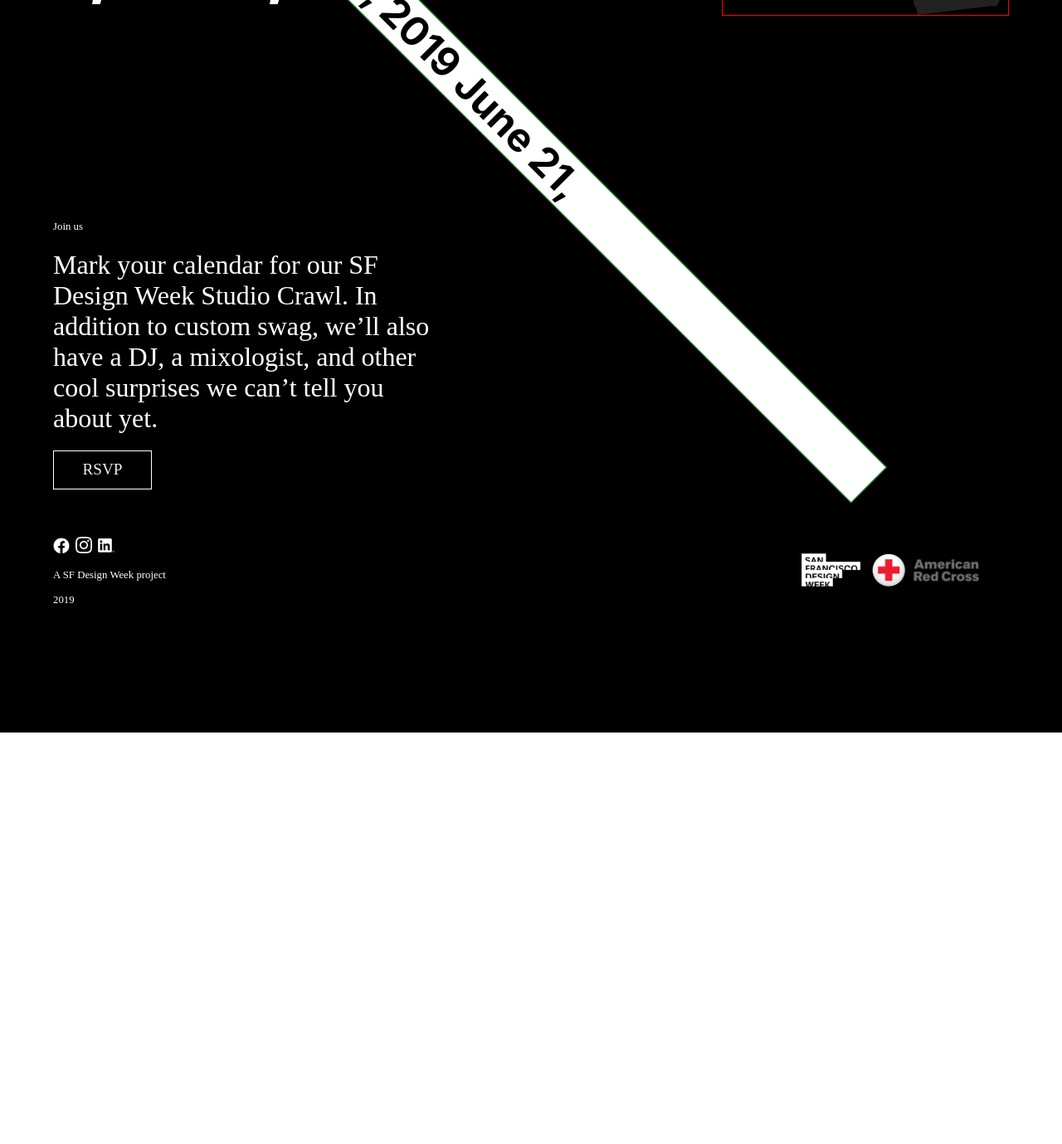
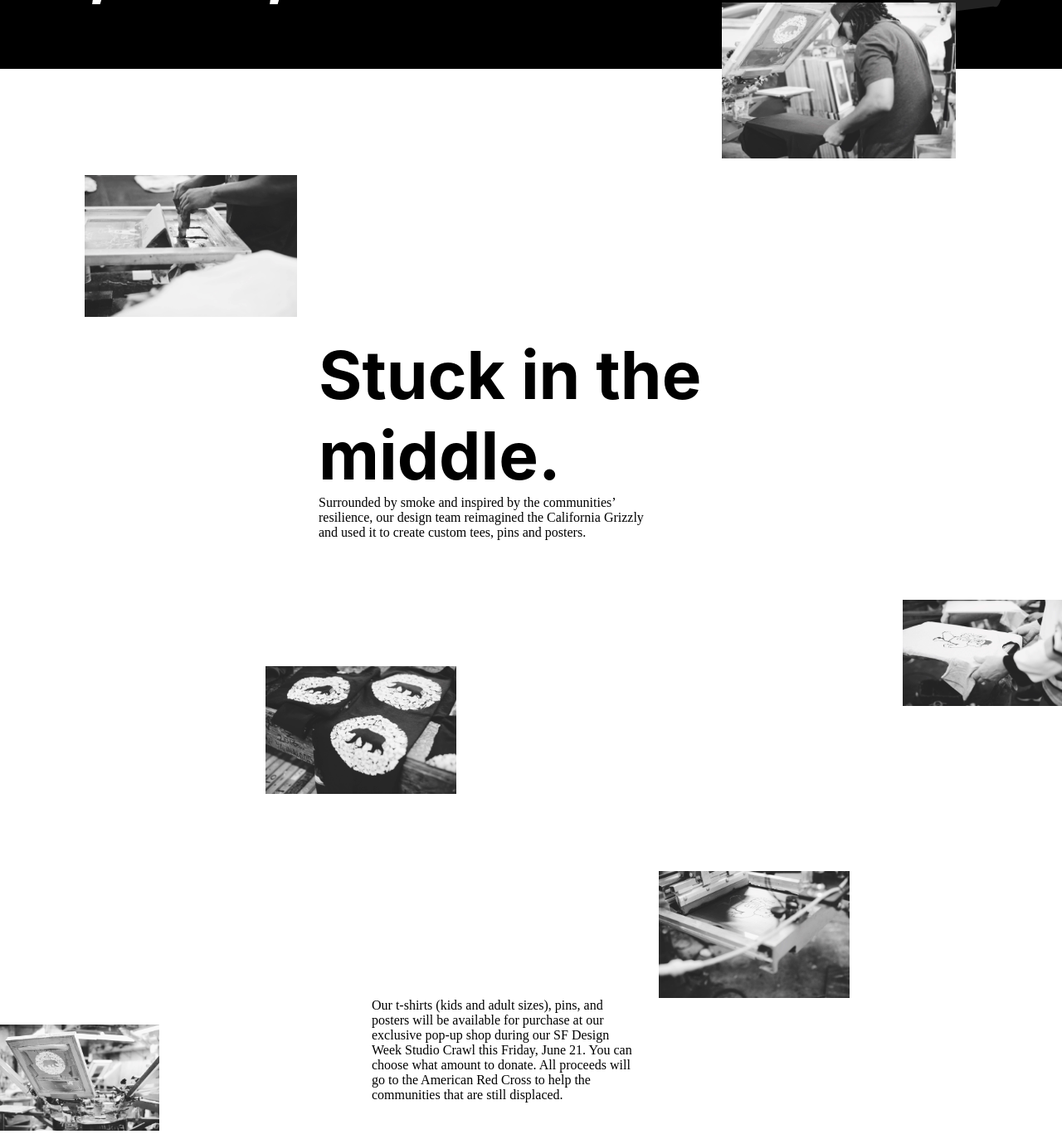
Before and after one commit to StefanAiroaie/California-Calling, a plain HTML site: page index.html in a window 1280 px wide. Shown: the part 2141-3520 px from the top of the page at 83% size. Before the commit the page ends 3024 px from the top, so only its background shows below. Drawn offline with Linux system fonts and the light colour scheme; a web font is replaced by a local one.

Commit message:
fotos section

```diff
--- a/assets/scss/_mixin.scss
+++ b/assets/scss/_mixin.scss
@@ -14,3 +14,13 @@
     flex-direction: column;
 
 }
+
+@mixin imgPositionAbsolute($top, $right, $bottom, $left, $width) {
+    position: absolute;
+    top: $top;
+    right: $right;
+    left: $left;
+    bottom: $bottom;
+    width: $width;
+    height: auto;
+}
--- a/assets/scss/main.scss
+++ b/assets/scss/main.scss
@@ -95,21 +95,103 @@ header {
     img {
         width: 30%;
         height: auto;
-        border: 1px solid red;
     }
 
 }
 
+
+.fotos {
+    position: relative;
+    width: 100vw;
+    height: 200vh;
+    background-color: $main-hell;
+
+    h2 {
+        @include fontstyle($fontMain, 5rem, $main-dark, 100%)
+    }
+
+    p {
+        @include fontstyle($fontSecond, 1rem, $main-dark, 80%)
+    }
+
+    // img {
+    //     width: 20%;
+    //     height: auto;
+    // }
+
+    // .mainText {
+    //     position: absolute;
+    //     top: 30%;
+    //     left: 30%;
+    //     width: 40%;
+    // }
+
+    // .secondText {
+    //     position: absolute;
+    //     top: 80%;
+    //     left: 30%;
+    //     width: 40%;
+
+    // }
+
+    .mainText {
+        @include imgPositionAbsolute(20%, auto, auto, 30%, 40%);
+    }
+
+    .secondText {
+        @include imgPositionAbsolute(70%, auto, auto, 35%, 25%);
+    }
+
+    .img1 {
+        @include imgPositionAbsolute(-5%, 10%, auto, auto, 22%);
+    }
+
+    .img2 {
+        @include imgPositionAbsolute(8%, auto, auto, 8%, 20%);
+    }
+
+    .img3 {
+        @include imgPositionAbsolute(40%, 0, "", "", 15%);
+    }
+
+    .img4 {
+        @include imgPositionAbsolute(45%, "", "", 25%, 18%);
+    }
+
+    .img5 {
+        @include imgPositionAbsolute("", 20%, 30%, "", 18%);
+    }
+
+    .img6 {
+        @include imgPositionAbsolute("", "", 20%, 0, 15%);
+    }
+
+    .img7 {
+        @include imgPositionAbsolute("", 15%, 0, "", 25%);
+    }
+
+}
+
+
+
+
+.article {}
+
+
+
+
+
+
+
+
 footer {
-    position: absolute;
-    height: 100%;
+    position: relative;
+    height: 80vh;
+
     background-color: $main-dark;
     padding: 5% 5%;
 
-    h3 {
-        @include fontstyle($fontMain, 3rem, $main-dark, 80%);
 
-    }
 
     p {
         @include fontstyle($fontSecond, 0.8rem, $main-hell, 70%);
@@ -121,8 +203,6 @@ footer {
         justify-content: flex-start;
         gap: 20px;
         align-items: flex-start;
-
-
 
         p:last-of-type {
             @include fontstyle($fontSecond, 2rem, $main-hell, 40%);
@@ -166,9 +246,17 @@ footer {
 
 
 .banner {
-    position: relative;
+
+    h3 {
+        @include fontstyle($fontMain, 3rem, $main-dark, 80%);
+        text-align: center;
+
+    }
+
+    left: 10%;
+    width: 55vw;
+    position: absolute;
     background-color: white;
-    width: 100%;
     transform: rotate(45deg);
     border: 1px solid green;
 
--- a/index.html
+++ b/index.html
@@ -38,15 +38,32 @@
             <img src="./assets/img/map.svg" alt="">
 
         </section>
+        <section class="fotos">
+            <div class="mainText">
+                <h2>Stuck in the middle.</h2>
+                <p>Surrounded by smoke and inspired by the communities’ resilience, our design team reimagined the
+                    California Grizzly and used it to create custom tees, pins and posters.</p>
+            </div>
+            <p class="secondText">Our t-shirts (kids and adult sizes), pins, and posters will be available for purchase
+                at our exclusive
+                pop-up shop during our SF Design Week Studio Crawl this Friday, June 21. You can choose what amount to
+                donate. All proceeds will go to the American Red Cross to help the communities that are still displaced.
+            </p>
+            <img class="img1" src="./assets/img/action1.jpeg" alt="">
+            <img class="img2" src="./assets/img/action2.jpeg" alt="">
+            <img class="img3" src="./assets/img/action3.jpeg" alt="">
+            <img class="img4" src="./assets/img/action4.jpeg" alt="">
+            <img class="img5" src="./assets/img/action5.jpeg" alt="">
+            <img class="img6" src="./assets/img/action6.jpeg" alt="">
+            <img class="img7" src="./assets/img/action7.jpeg" alt="">
+        </section>
         <article class="aricle"></article>
         <article class="aricle"></article>
     </main>
     <footer>
-        <div class="banner-container">
-            <section class="banner">
-                <h3>2019 June 21, 2019 June 21,</h3>
-                <!-- </section> -->
-        </div>
+        <section class="banner">
+            <h3>2019 June 21, 2019 June 21,</h3>
+        </section>
         <section class="joinUs">
             <p>Join us</p>
             <p>Mark your calendar for our SF Design Week Studio Crawl. In addition to custom swag, we’ll also have a
```
Also changed, not shown: assets/css/style.css, 1 other file.
